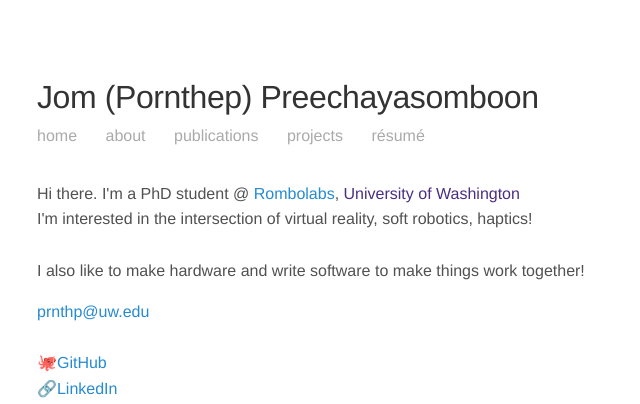
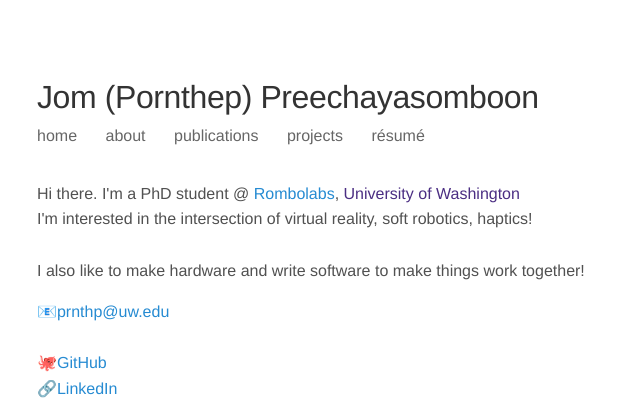
Before and after one commit to prnthp/prnthp.github.io, a Jekyll site: the page built from index.html, in a window 1280 px wide. Shown: the top 404 px of the page, without its empty margins (319-959 px from the left). Built offline with Jekyll 4.4.1, drawn with Linux system fonts in a browser that asks for light colours; some of the changed text lies outside the part shown.

```diff
--- a/index.html
+++ b/index.html
@@ -18,7 +18,7 @@ layout: default
     I also like to make hardware and write software to make things work together!
   </p>
   <p>
-    <a href="mailto:prnthp@uw.edu">prnthp@uw.edu</a>
+    <a href="mailto:prnthp@uw.edu">📧prnthp@uw.edu</a>
     <br>
     <br>
     <a href="//github.com/prnthp/">🐙GitHub</a>
--- a/style.scss
+++ b/style.scss
@@ -279,7 +279,7 @@ tbody tr:nth-child(odd) th {
 .masthead {
 
   &-title {
-    font-weight: 300;
+    font-weight: 100;
 
     a {
       color: #333;
@@ -315,8 +315,8 @@ tbody tr:nth-child(odd) th {
     margin-bottom: 2rem;
 
     a {
-      color: #aaa;
-      font-weight: 300;
+      color: #666;
+      font-weight: 500;
       text-transform: lowercase;
       -webkit-transition: all .2s ease;
          -moz-transition: all .2s ease;
@@ -324,7 +324,7 @@ tbody tr:nth-child(odd) th {
 
       &:hover,
       &:focus {
-        color: #333;
+        color: #000;
         text-decoration: none;
       }
 
```
Also changed, not shown: other parts of index.html (+2 -1 lines).
